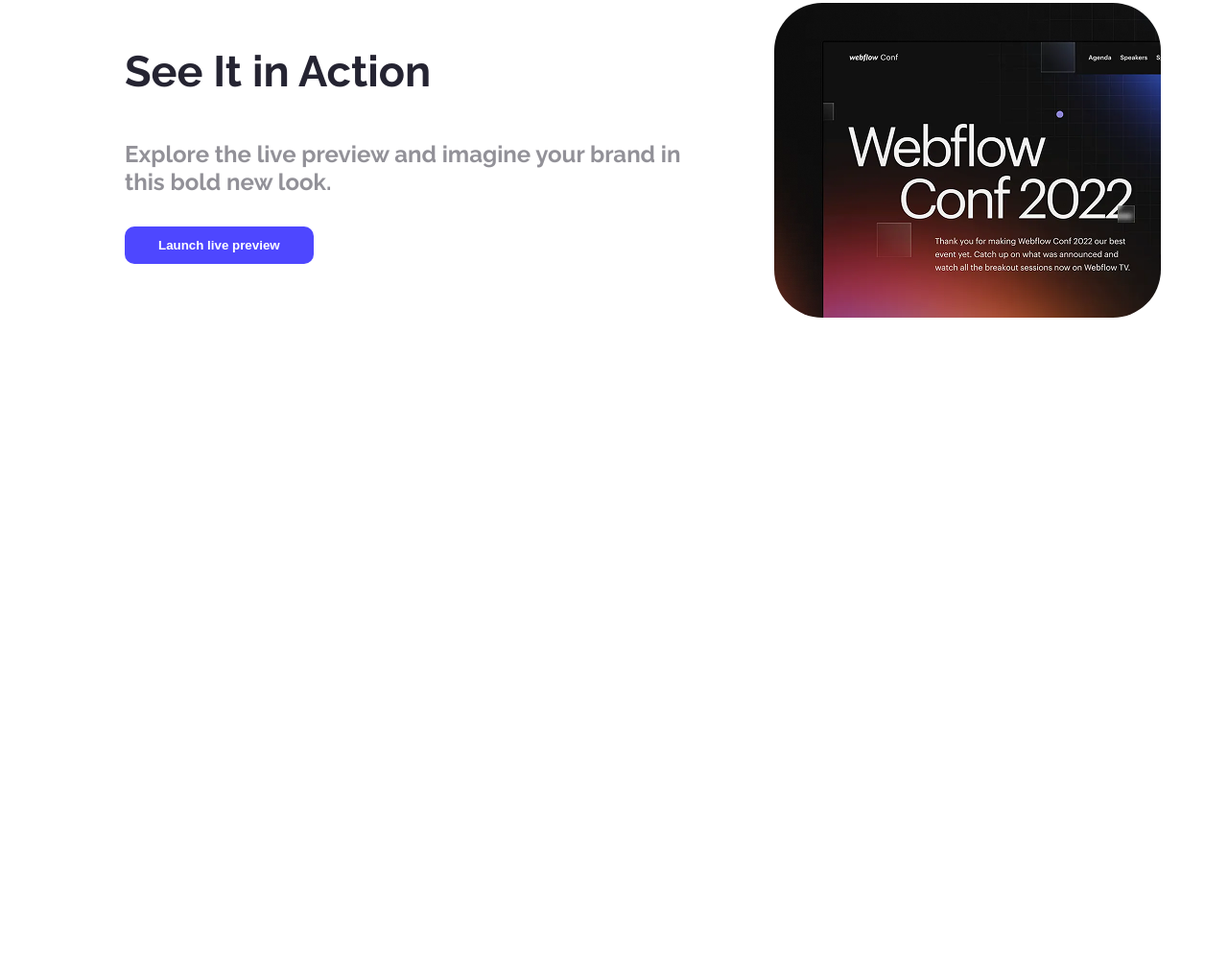
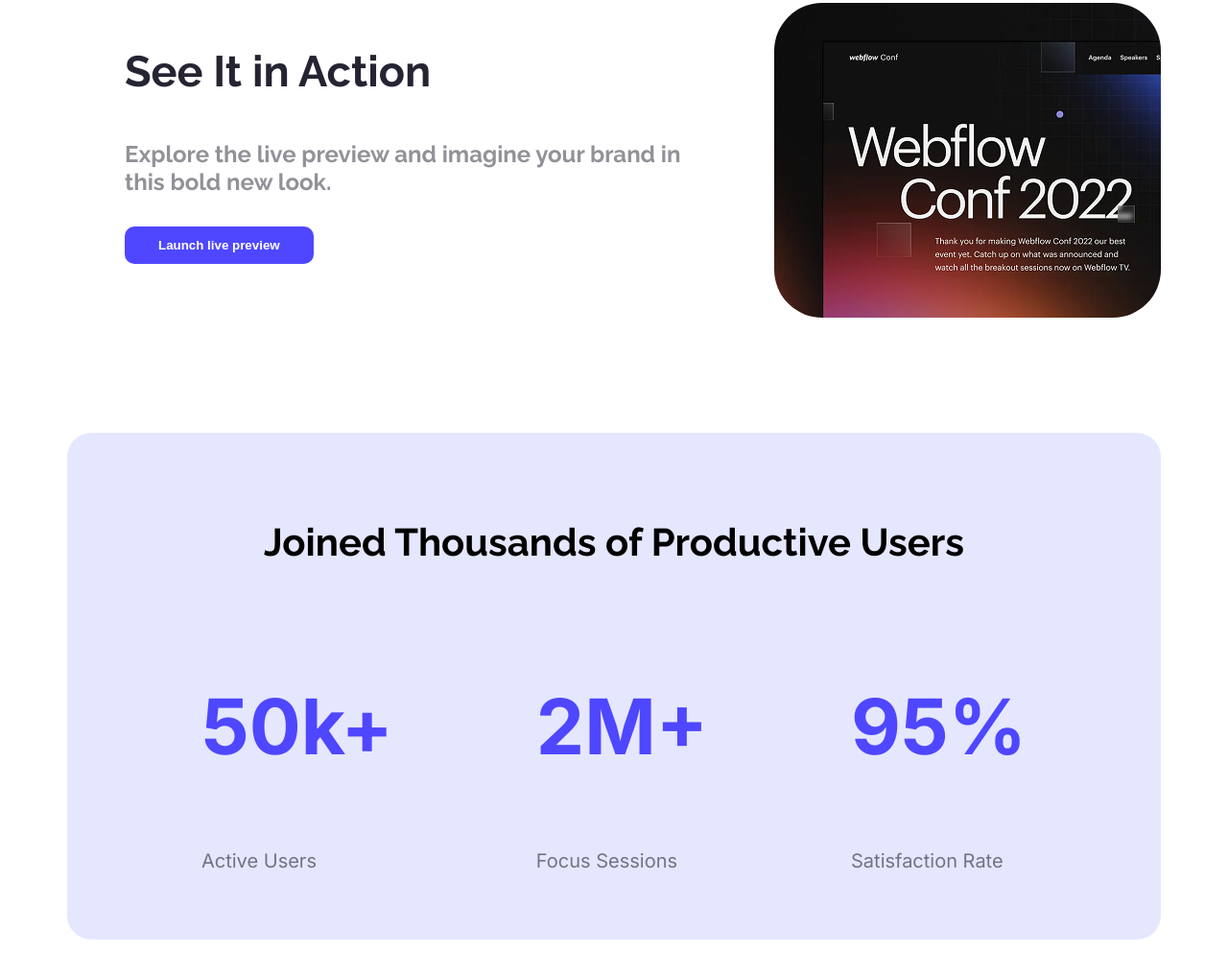
Before and after one commit to shafayerror/my-first-assignment, a plain HTML site: page index.html in a window 1280 px wide. Shown: the part 1102-2119 px from the top of the page at 96% size. Before the commit the page ends 1553 px from the top, so only its background shows below. Drawn offline with Linux system fonts and the light colour scheme.

Commit message:
added new user

```diff
--- a/Styles/template.css
+++ b/Styles/template.css
@@ -87,3 +87,33 @@
 .action-image{
     border-radius: 50px;
 }
+/* user  */
+.productive-user{
+    background-color: rgba(255, 255, 255, 1);
+    border-radius: 25px;
+    padding: 50px 140px;
+    background-color: #E5E7FF;
+    margin-top: 120px;
+    margin-bottom: 40px;
+}
+.user-information{
+    display: flex;
+    justify-content: space-between;
+
+}
+
+.productive-user-title{
+    font-size: 40px;
+    font-weight: bold;
+    text-align: center;
+}
+
+.user-data-number{
+    font-size: 80px;
+    font-weight: bold;
+    color: #4E47FF;
+}
+.user-data-description{
+    font-size: 20px;
+    color: rgba(0, 0, 0, 0.5);
+}
--- a/index.html
+++ b/index.html
@@ -40,11 +40,27 @@
             </div>
             <img class="action-image" src="B12A01-landing-launchpad/Assets/wc-mini.png" alt="">
         </section>
+        <!-- User -->
+          <section class="productive-user">
+            <h3 class="productive-user-title raleway-font-two">Joined Thousands of Productive Users</h3>
+            <div class="user-information">
+                <div class="user-data inter-font-one">
+                    <h3 class="user-data-number">50k+</h3>
+                    <p class="user-data-description">Active Users</p>
+                </div>
+                <div class="user-data inter-font-one">
+                    <h3 class="user-data-number">2M+</h3>
+                    <p class="user-data-description">Focus Sessions</p>
+                </div>
+                <div class="user-data inter-font-one">
+                    <h3 class="user-data-number">95%</h3>
+                    <p class="user-data-description">Satisfaction Rate</p>
+                </div>
+            </div>
+            </section>
+        <main>
 
-
-
-    </main>
-     </main>
+        </main>
 
 
 </body>
```
